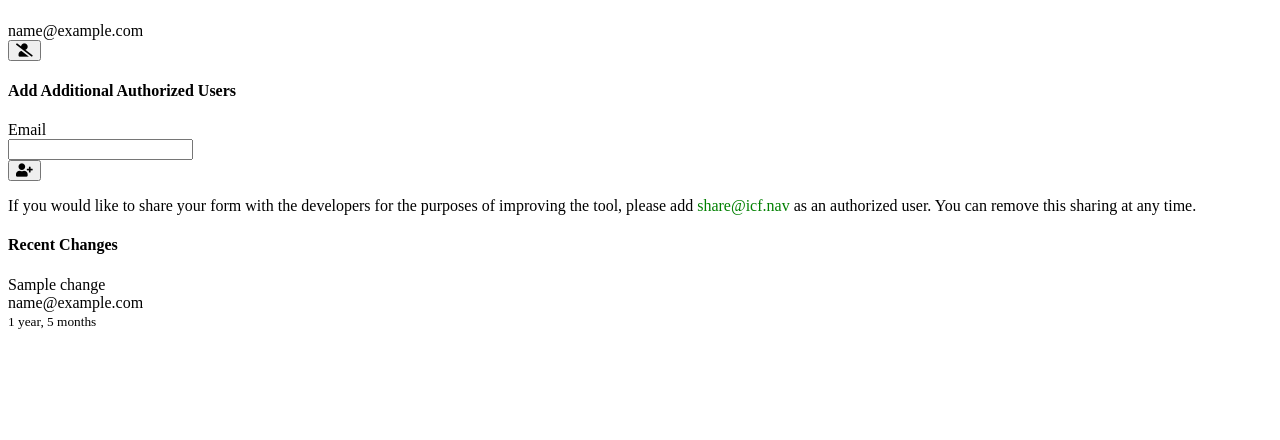
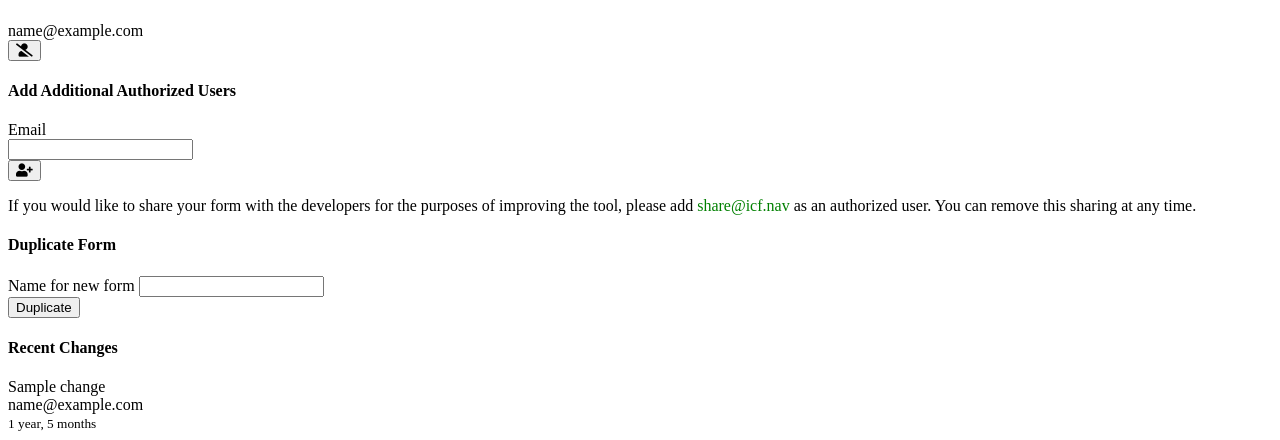
Before and after one commit to jmwhorton/icf_navigator, a Django app: template icf_navigator/core/templates/core/form_manage.html in a window 1280 px wide. Shown: the part 492-932 px from the top of the page. Before the commit the page ends 821 px from the top, so only its background shows below. Run offline with Django 3.2, Linux system fonts and the light colour scheme; the template is opened without the code that fills it: most values are stand-ins (such as "Sample title", 1, 10 or a date in 2020); parts of the project's set-up code (start-up, migrations or seed data) failed here and were passed over.

Commit message:
form duplication

```diff
--- a/icf_navigator/core/templates/core/form_manage.html
+++ b/icf_navigator/core/templates/core/form_manage.html
@@ -65,6 +65,15 @@
         </div>
       </form>
       <p>If you would like to share your form with the developers for the purposes of improving the tool, please add <span style="color: green">share@icf.nav</span> as an authorized user. You can remove this sharing at any time.</p>
+      <h4>Duplicate Form</h4>
+      <form action="duplicate" method="post">
+        {% csrf_token %}
+        <div class="form-group">
+          <label for="study_name">Name for new form</label>
+          <input class="form-control" type="text" name="study_name" value="" required="">
+        </div>
+        <button class="btn btn-primary" type="submit" name="Start">Duplicate</button>
+      </form>
     </div>
     <div class="col">
       <h4>Recent Changes</h4>
--- a/icf_navigator/icf_navigator/urls.py
+++ b/icf_navigator/icf_navigator/urls.py
@@ -33,6 +33,7 @@ urlpatterns = [
     path('form/<int:form_id>/<int:section_id>', views.form_main, name='form'),
     path('form/<int:form_id>/<int:section_id>/preview', views.section_preview, name='preview'),
     path('form/<int:form_id>/manage', views.form_manage, name='form_manage'),
+    path('form/<int:form_id>/duplicate', views.form_duplicate, name='form_duplicate'),
     path('form/<int:form_id>/delete', views.form_manage_delete, name='form_manage_delete'),
     path('form/<int:form_id>/print', views.form_print, name='form_print'),
     path('form/<int:form_id>/question/<int:question_id>/<int:section_id>', views.question_main, name='question'),
```
Also changed, not shown: icf_navigator/core/views.py (+26 -0 lines).
